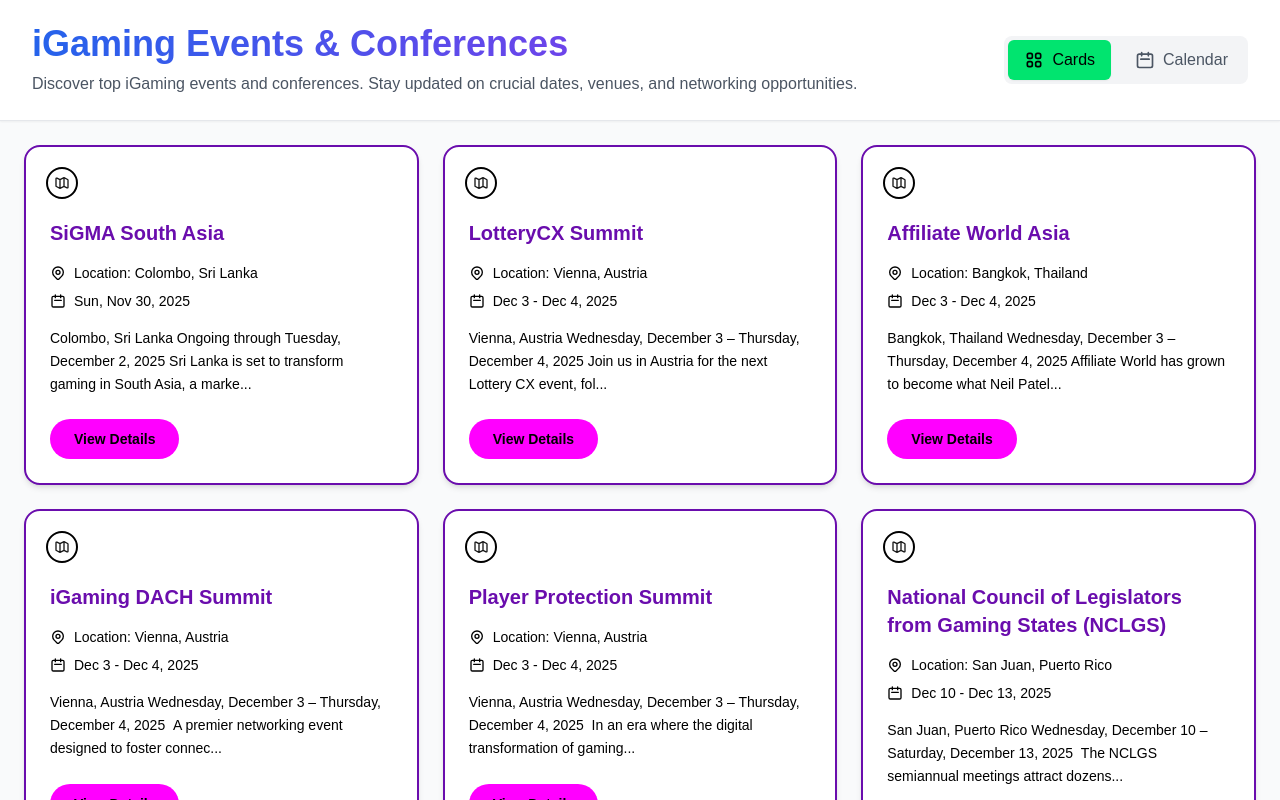
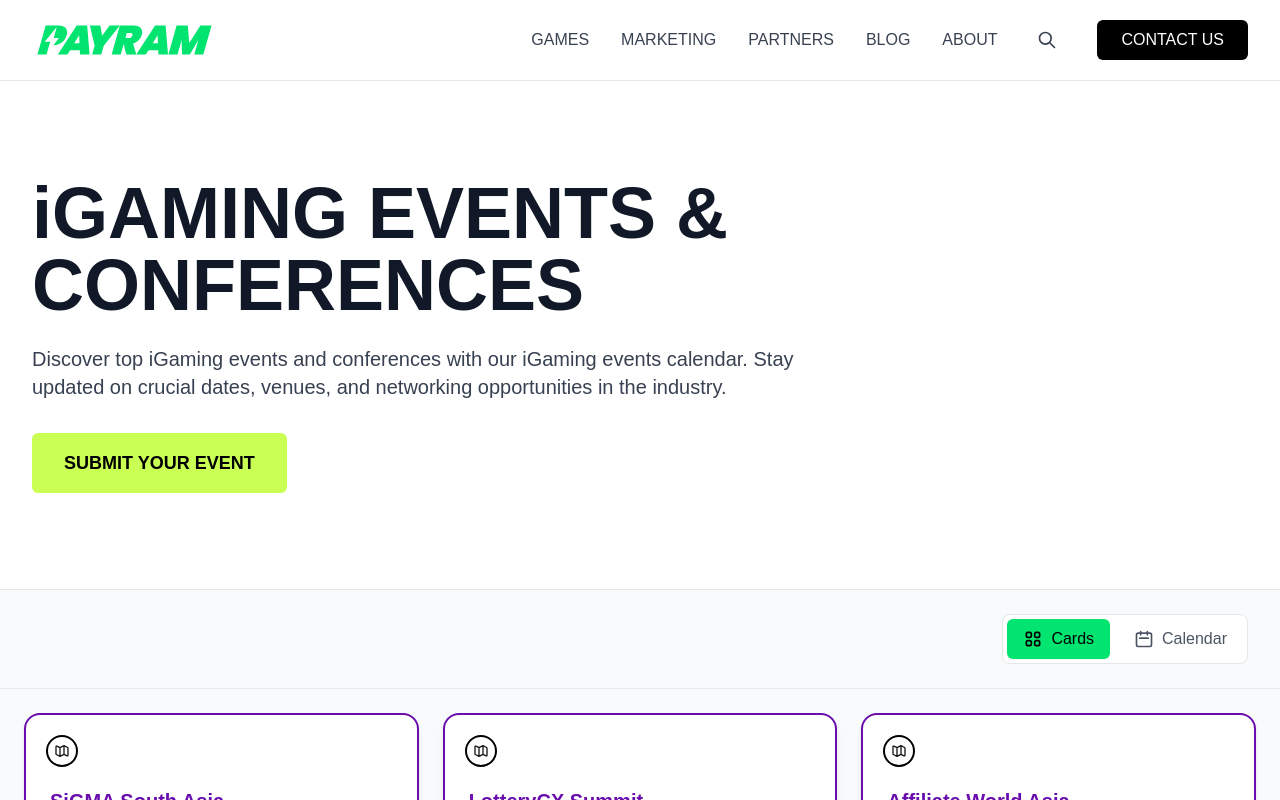
Before and after one commit to PayRam/gaming-event-calendar, a Next.js app: page / in a window 1280 px wide. Shown: the top 800 px of the page. Built offline with nearby package versions, Linux system fonts and the light colour scheme.

Commit message:
feat: add header navigation and hero section to enhance user experience

```diff
--- a/src/app/page.tsx
+++ b/src/app/page.tsx
@@ -27,22 +27,86 @@ export default function Home() {
 
   return (
     <div className="min-h-screen bg-gray-50">
-      {/* Header */}
-      <header className="bg-white shadow-sm border-b border-gray-200">
-        <div className="max-w-7xl mx-auto px-4 sm:px-6 lg:px-8 py-6">
-          <div className="flex flex-col sm:flex-row justify-between items-start sm:items-center gap-4">
-            <div>
-              <h1 className="text-4xl font-bold bg-gradient-to-r from-blue-600 to-purple-600 bg-clip-text text-transparent">
-                iGaming Events & Conferences
-              </h1>
-              <p className="text-gray-600 mt-2">
-                Discover top iGaming events and conferences. Stay updated on
-                crucial dates, venues, and networking opportunities.
-              </p>
+      {/* Header Navigation */}
+      <nav className="bg-white border-b border-gray-200">
+        <div className="max-w-7xl mx-auto px-4 sm:px-6 lg:px-8">
+          <div className="flex items-center justify-between h-20">
+            {/* Logo */}
+            <div className="flex-shrink-0">
+              <Image
+                src="/payram_horizontalVividGreen.svg"
+                alt="B Gaming Logo"
+                width={180}
+                height={40}
+                priority
+                className="h-10 w-auto"
+              />
             </div>
 
-            {/* View Toggle */}
-            <div className="flex gap-2 bg-gray-100 p-1 rounded-lg">
+            {/* Navigation Links */}
+            <div className="hidden md:flex items-center space-x-8">
+              <button className="text-gray-700 hover:text-gray-900 font-medium">
+                GAMES
+              </button>
+              <button className="text-gray-700 hover:text-gray-900 font-medium">
+                MARKETING
+              </button>
+              <button className="text-gray-700 hover:text-gray-900 font-medium">
+                PARTNERS
+              </button>
+              <button className="text-gray-700 hover:text-gray-900 font-medium">
+                BLOG
+              </button>
+              <button className="text-gray-700 hover:text-gray-900 font-medium">
+                ABOUT
+              </button>
+              <button className="p-2 text-gray-700 hover:text-gray-900">
+                <svg
+                  className="w-5 h-5"
+                  fill="none"
+                  stroke="currentColor"
+                  viewBox="0 0 24 24"
+                >
+                  <path
+                    strokeLinecap="round"
+                    strokeLinejoin="round"
+                    strokeWidth={2}
+                    d="M21 21l-6-6m2-5a7 7 0 11-14 0 7 7 0 0114 0z"
+                  />
+                </svg>
+              </button>
+              <button className="px-6 py-2 bg-black text-white rounded-md hover:bg-gray-800 font-medium">
+                CONTACT US
+              </button>
+            </div>
+          </div>
+        </div>
+      </nav>
+
+      {/* Hero Section */}
+      <section className="bg-white py-16 md:py-24">
+        <div className="max-w-7xl mx-auto px-4 sm:px-6 lg:px-8">
+          <div className="max-w-4xl">
+            <h1 className="text-5xl md:text-6xl lg:text-7xl font-bold text-gray-900 leading-tight mb-6">
+              iGAMING EVENTS &<br />CONFERENCES
+            </h1>
+            <p className="text-lg md:text-xl text-gray-700 mb-8 max-w-3xl">
+              Discover top iGaming events and conferences with our iGaming
+              events calendar. Stay updated on crucial dates, venues, and
+              networking opportunities in the industry.
+            </p>
+            <button className="px-8 py-4 bg-[#CAFF54] text-black rounded-md hover:bg-[#CAFF54]/90 font-bold text-lg transition-colors">
+              SUBMIT YOUR EVENT
+            </button>
+          </div>
+        </div>
+      </section>
+
+      {/* View Toggle Section */}
+      <div className="bg-gray-50 py-6 border-y border-gray-200">
+        <div className="max-w-7xl mx-auto px-4 sm:px-6 lg:px-8">
+          <div className="flex justify-end">
+            <div className="flex gap-2 bg-white p-1 rounded-lg border border-gray-200">
               <button
                 onClick={() => setViewMode("card")}
                 className={`flex items-center gap-2 px-4 py-2 rounded-md transition-colors ${
@@ -94,10 +158,10 @@ export default function Home() {
             </div>
           </div>
         </div>
-      </header>
+      </div>
 
       {/* Main Content */}
-      <main className="max-w-7xl mx-auto">
+      <main className="max-w-7xl mx-auto bg-gray-50">
         {viewMode === "calendar" ? (
           <CalendarView
             events={eventsData.events}
```
Also changed, not shown: public/payram_horizontalVividGreen.svg (added).
